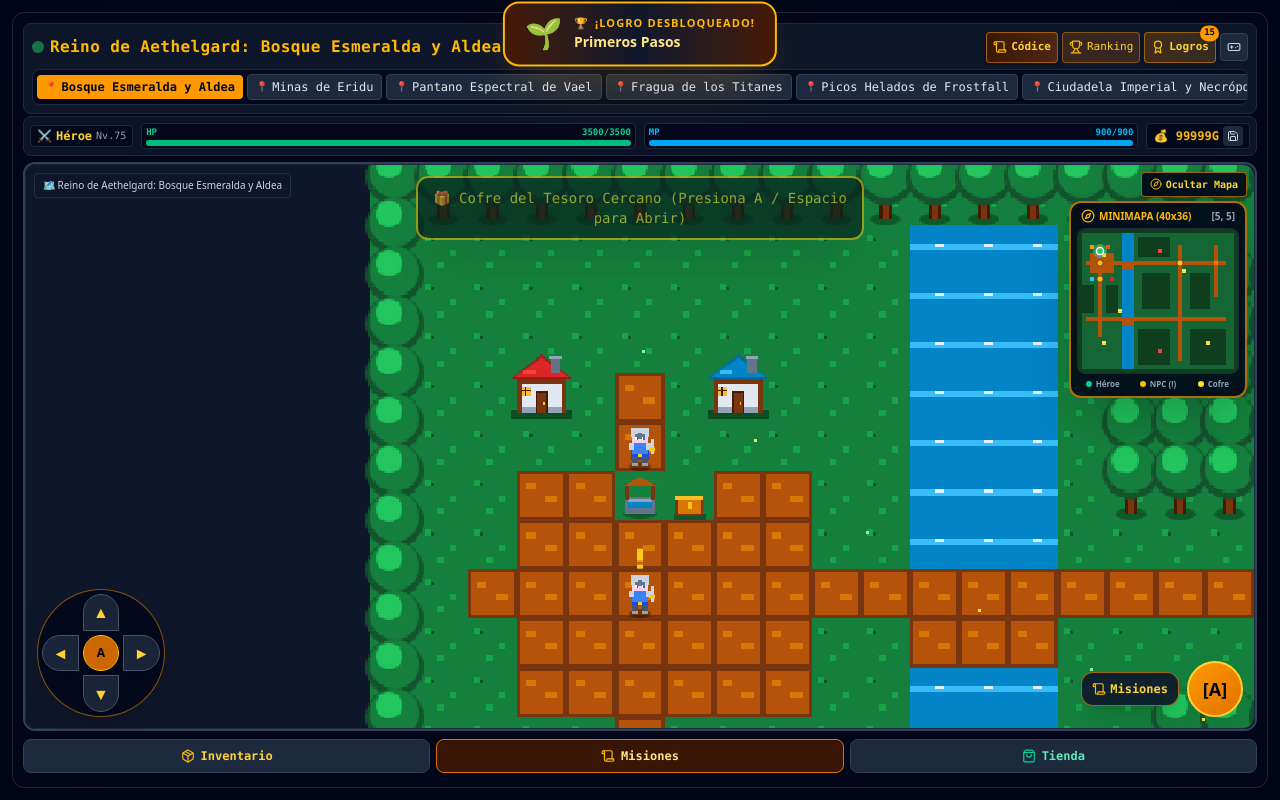
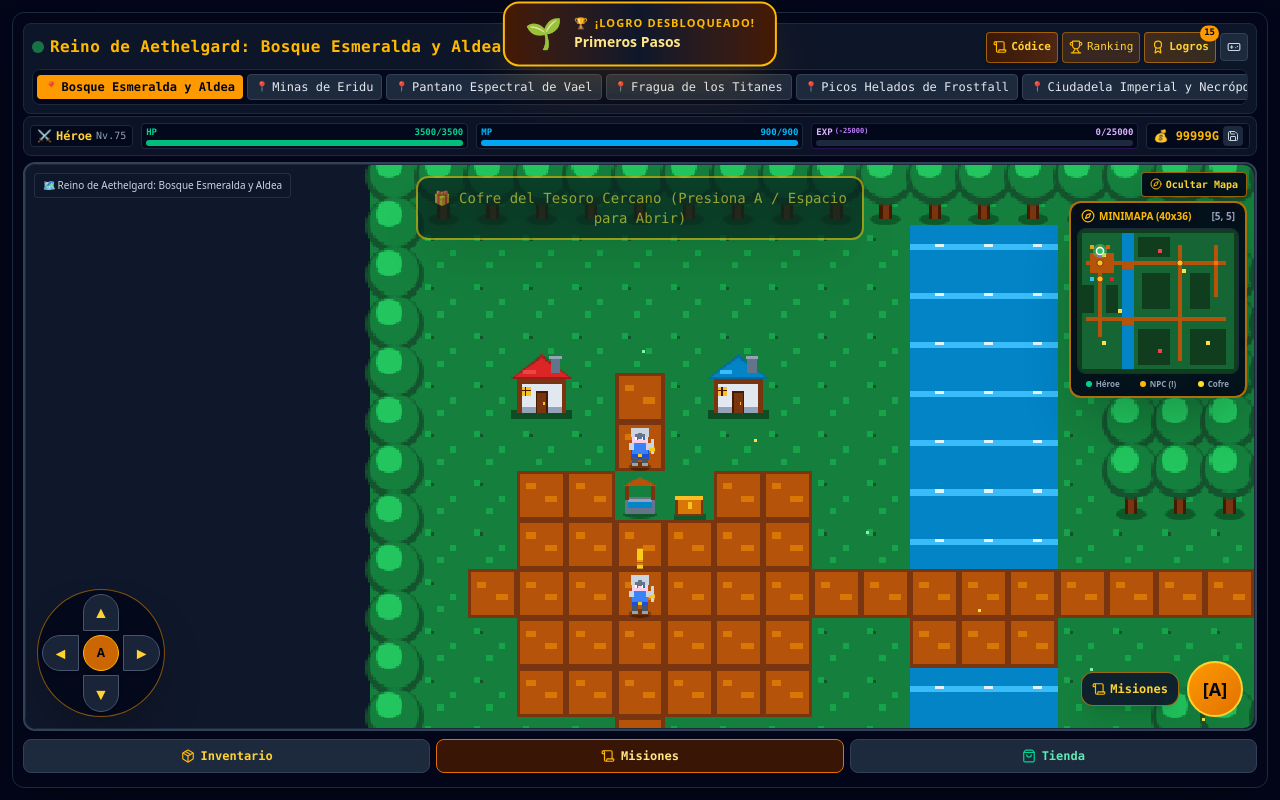
Before and after one commit to Dirre7/Pixel-RPG-, a React (Vite) app: page / in a window 1280 px wide. Both pictures are taken after a click on the button "⚡ Desbloqueado". Built offline with nearby package versions, Linux system fonts and the light colour scheme.

Commit message:
feat: add player EXP progress bar and next level indicator to top HUD

```diff
--- a/src/components/OverworldMap.tsx
+++ b/src/components/OverworldMap.tsx
@@ -637,6 +637,26 @@ export const OverworldMap: React.FC<OverworldMapProps> = ({
           </div>
         </div>
 
+        {/* EXP Bar (Next Level Progress) */}
+        <div
+          className="flex-1 min-w-[45px] sm:min-w-[75px] bg-slate-950/80 px-1 py-0.5 rounded border border-purple-900/50 hover:border-purple-500/60 transition-colors"
+          title={`EXP: ${player.exp} / ${player.maxExp} (Faltan ${Math.max(0, player.maxExp - player.exp)} EXP para Nv.${player.level + 1})`}
+        >
+          <div className="flex justify-between text-purple-300 font-bold text-[8px] sm:text-[9px]">
+            <span className="flex items-center gap-0.5">
+              <span>EXP</span>
+              <span className="text-[7px] text-purple-400 hidden lg:inline">(-{Math.max(0, player.maxExp - player.exp)})</span>
+            </span>
+            <span>{player.exp}/{player.maxExp}</span>
+          </div>
+          <div className="w-full bg-slate-800 h-1 sm:h-1.5 rounded-full overflow-hidden mt-0.5">
+            <div
+              className="bg-gradient-to-r from-purple-500 via-fuchsia-400 to-amber-300 h-full transition-all duration-300"
+              style={{ width: `${Math.min(100, Math.max(0, (player.exp / player.maxExp) * 100))}%` }}
+            />
+          </div>
+        </div>
+
         {/* Gold & Save */}
         <div className="flex items-center space-x-1 flex-shrink-0 bg-slate-950/80 px-1.5 py-0.5 rounded border border-slate-800">
           <span className="text-amber-400 font-bold text-[10px] sm:text-xs">💰 {player.gold}G</span>
```
